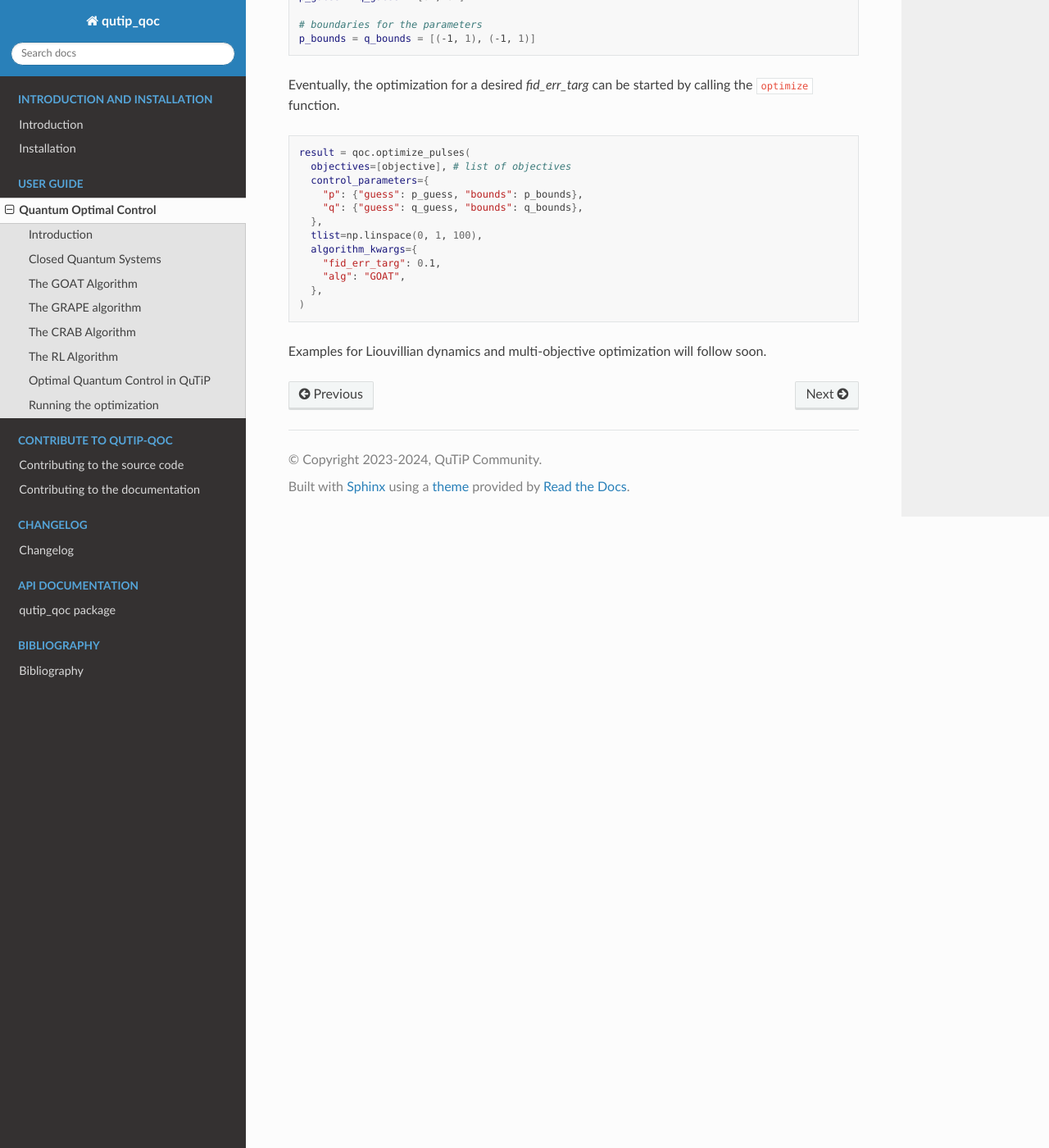
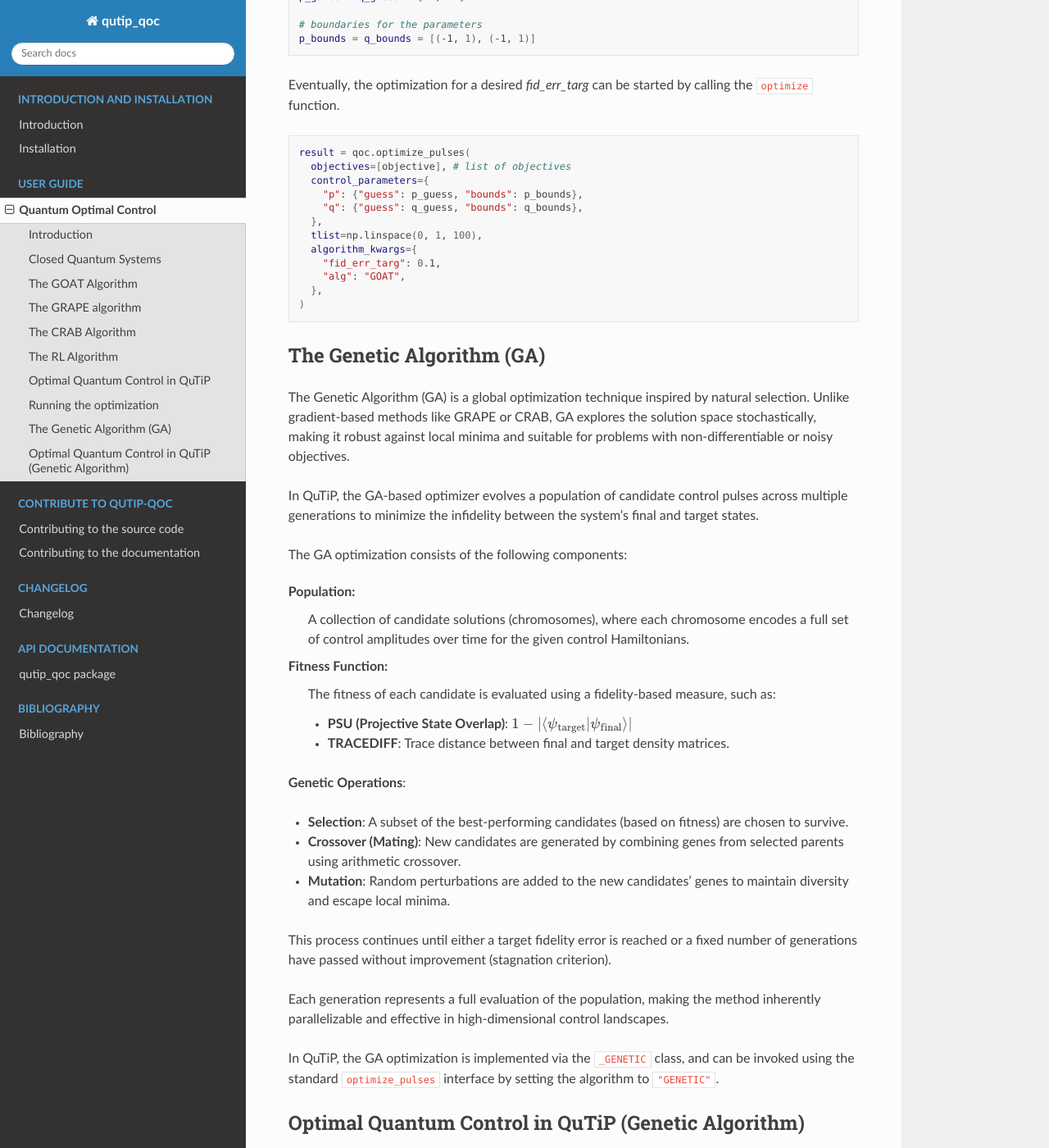
Before and after one commit to qutip/qutip-qoc, a Sphinx documentation site: the page built from doc/guide/guide-control.rst, in a window 1280 px wide and 1400 px high, scrolled down 6676 px. Shown: the whole window at 82% size. Built offline with Sphinx 7.4.7 and the Read the Docs theme 3.1.0, drawn with Linux system fonts in a browser that asks for light colours; cross-references to code outside the pages are shown as plain code; some of the changed text lies outside the part shown.

Commit message:
add documentation

```diff
--- a/doc/guide/guide-control.rst
+++ b/doc/guide/guide-control.rst
@@ -310,6 +310,102 @@ Eventually, the optimization for a desired `fid_err_targ` can be started by call
     },
   )
 
+The Genetic Algorithm (GA)
+==========================
+
+The Genetic Algorithm (GA) is a global optimization technique inspired by natural selection.
+Unlike gradient-based methods like GRAPE or CRAB, GA explores the solution space stochastically,
+making it robust against local minima and suitable for problems with non-differentiable or noisy objectives.
+
+In QuTiP, the GA-based optimizer evolves a population of candidate control pulses across multiple
+generations to minimize the infidelity between the system's final and target states.
+
+The GA optimization consists of the following components:
+
+**Population**:
+    A collection of candidate solutions (chromosomes), where each chromosome encodes a full set
+    of control amplitudes over time for the given control Hamiltonians.
+
+**Fitness Function**:
+    The fitness of each candidate is evaluated using a fidelity-based measure, such as:
+
+    - **PSU (Projective State Overlap)**:
+      :math:`1 - |\langle \psi_{\text{target}} | \psi_{\text{final}} \rangle|`
+    - **TRACEDIFF**:
+      Trace distance between final and target density matrices.
+
+**Genetic Operations**:
+
+- **Selection**:
+  A subset of the best-performing candidates (based on fitness) are chosen to survive.
+
+- **Crossover (Mating)**:
+  New candidates are generated by combining genes from selected parents using arithmetic crossover.
+
+- **Mutation**:
+  Random perturbations are added to the new candidates' genes to maintain diversity and escape local minima.
+
+This process continues until either a target fidelity error is reached or a fixed number of generations
+have passed without improvement (stagnation criterion).
+
+Each generation represents a full evaluation of the population, making the method inherently parallelizable
+and effective in high-dimensional control landscapes.
+
+In QuTiP, the GA optimization is implemented via the ``_GENETIC`` class, and can be invoked using the
+standard ``optimize_pulses`` interface by setting the algorithm to ``"GENETIC"``.
+
+Optimal Quantum Control in QuTiP (Genetic Algorithm)
+====================================================
+
+Defining a control problem in QuTiP using the Genetic Algorithm follows the same pattern as with other algorithms.
+
+.. code-block:: python
+
+    import qutip as qt
+    import qutip_qoc as qoc
+    import numpy as np
+
+    # state to state transfer
+    initial = qt.basis(2, 0)
+    target = qt.basis(2, 1)
+
+    # define the drift and control Hamiltonians
+    drift = qt.sigmaz()
+    controls = [qt.sigmax(), qt.sigmay()]
+
+    H = [drift] + controls
+
+    # define the objective
+    objective = qoc.Objective(initial, H, target)
+
+    # discretized time grid (e.g., 100 steps over 10 units of time)
+    tlist = np.linspace(0, 10, 100)
+
+    # define control parameter bounds (same for all controls in GA)
+    control_parameters = {
+        "p": {"bounds": [(-1.0, 1.0)]}
+    }
+
+    # set genetic algorithm hyperparameters
+    algorithm_kwargs = {
+        "alg": "GENETIC",
+        "population_size": 50,
+        "generations": 100,
+        "mutation_rate": 0.2,
+        "fid_err_targ": 1e-3,
+    }
+
+    # run the optimization
+    result = qoc.optimize_pulses(
+        objectives=[objective],
+        control_parameters=control_parameters,
+        tlist=tlist,
+        algorithm_kwargs=algorithm_kwargs,
+    )
+
+    print("Final infidelity:", result.infidelity)
+    print("Best control parameters:", result.optimized_params)
+
 .. TODO: add examples
 
 Examples for Liouvillian dynamics and multi-objective optimization will follow soon.
```
Also changed, not shown: 1 other file.
